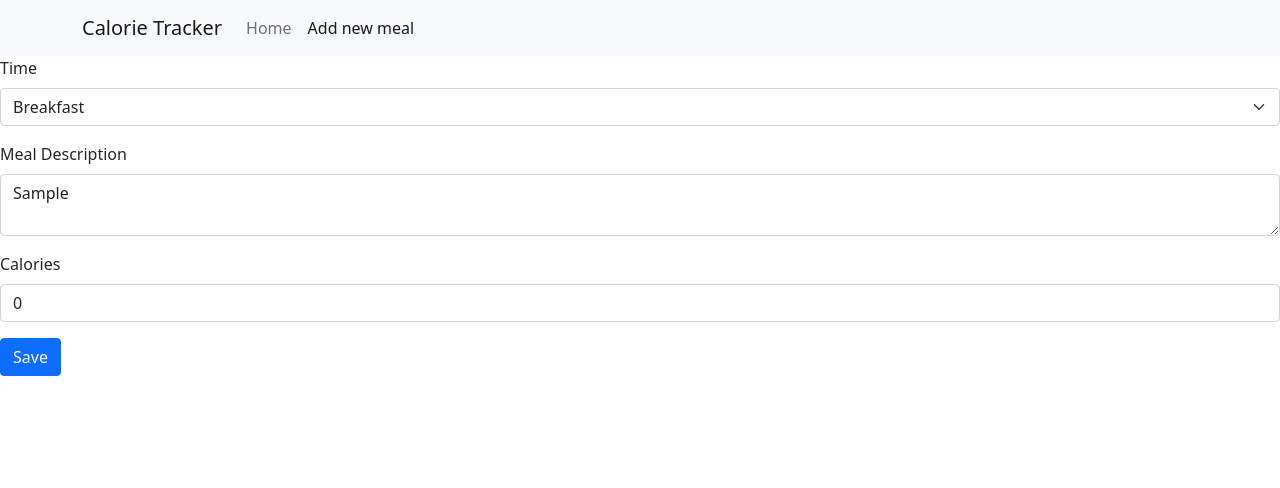
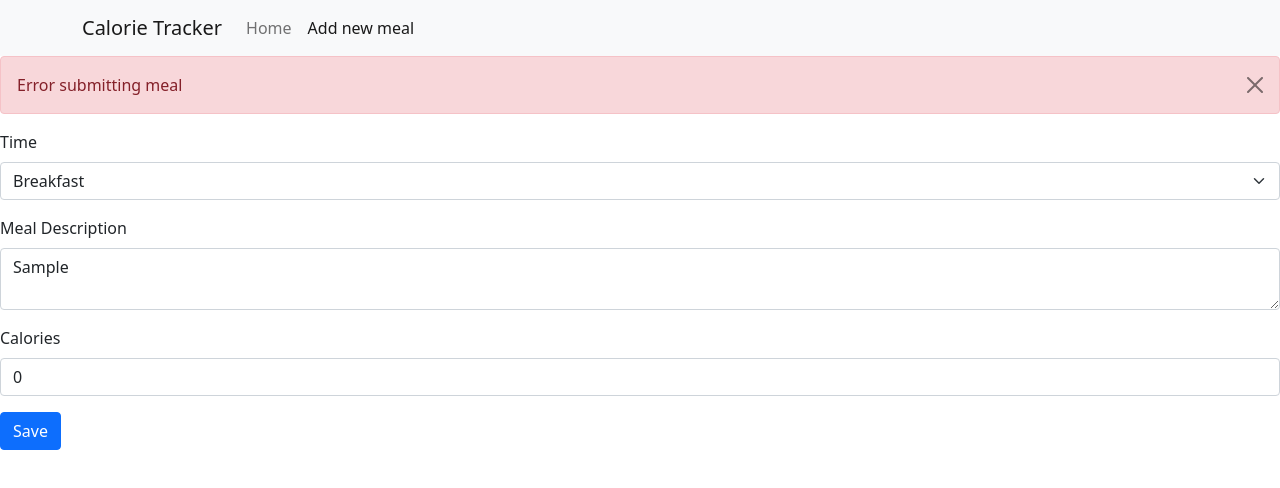
Before and after one commit to AkylaiJumabekova/hw66, a React (Vite) app: page /meals/new in a window 1280 px wide. Both pictures are taken after typing "Sample" into the empty fields and a click on the button "Save". Shown: the top 488 px of the page. Built offline with nearby package versions, Linux system fonts and the light colour scheme; no server answers.

Commit message:
added logic to show alerts if there were no problems and alerts if there were

```diff
--- a/src/App.css
+++ /dev/null
@@ -1,6 +0,0 @@
-.spinner {
-    display: flex;
-    justify-content: center;
-    align-items: center;
-    height: 100vh;
-}
--- a/src/components/MealForm/MealForm.tsx
+++ b/src/components/MealForm/MealForm.tsx
@@ -2,6 +2,7 @@ import React, { useState, useEffect } from 'react';
 import { useNavigate, useParams } from 'react-router-dom';
 import axiosApi from '../../axiosApi';
 import { Meal } from '../../types';
+import Notification from '../Notification/Notification';
 
 const MealForm: React.FC = () => {
     const navigate = useNavigate();
@@ -13,6 +14,8 @@ const MealForm: React.FC = () => {
         calories: 0,
     });
     const [loading, setLoading] = useState(false);
+    const [error, setError] = useState<string | null>(null);
+    const [success, setSuccess] = useState<string | null>(null);
 
     useEffect(() => {
         if (id) {
@@ -22,7 +25,7 @@ const MealForm: React.FC = () => {
                     const response = await axiosApi.get(`/meals/${id}.json`);
                     setMeal({ ...response.data, id });
                 } catch (error) {
-                    console.error('Error fetching meal:', error);
+                    setError('Error fetching meal');
                 } finally {
                     setLoading(false);
                 }
@@ -45,18 +48,28 @@ const MealForm: React.FC = () => {
             setLoading(true);
             if (id) {
                 await axiosApi.put(`/meals/${id}.json`, meal);
+                setSuccess('Meal updated successfully');
             } else {
                 await axiosApi.post('/meals.json', meal);
+                setSuccess('Meal created successfully');
+                navigate('/');
             }
-            navigate('/');
         } catch (error) {
-            console.error('Error submitting meal:', error);
+            setError('Error submitting meal');
         } finally {
             setLoading(false);
         }
     };
 
+    const handleClose = () => {
+        setError(null);
+        setSuccess(null);
+    };
+
     return (
+        <>
+            {error && <Notification message={error} type="danger" onClose={handleClose} />}
+            {success && <Notification message={success} type="success" onClose={handleClose} />}
             <form onSubmit={handleSubmit}>
                 <div className="mb-3">
                     <label htmlFor="time" className="form-label">Time</label>
@@ -79,6 +92,7 @@ const MealForm: React.FC = () => {
                     {loading ? 'Saving...' : 'Save'}
                 </button>
             </form>
+        </>
     );
 };
 
--- /dev/null
+++ b/src/components/Notification/Notification.tsx
@@ -0,0 +1,18 @@
+import React from 'react';
+import { Alert } from 'react-bootstrap';
+
+interface NotificationProps {
+    message: string;
+    type: 'success' | 'danger';
+    onClose: () => void;
+}
+
+const Notification: React.FC<NotificationProps> = ({ message, type, onClose }) => {
+    return (
+        <Alert variant={type} onClose={onClose} dismissible>
+            {message}
+        </Alert>
+    );
+};
+
+export default Notification;
--- a/src/containers/Home/Home.tsx
+++ b/src/containers/Home/Home.tsx
@@ -4,10 +4,12 @@ import axiosApi from '../../axiosApi';
 import { useNavigate } from 'react-router-dom';
 import { Meal } from '../../types';
 import { Spinner } from 'react-bootstrap';
+import Notification from '../../components/Notification/Notification';
 
 const Home: React.FC = () => {
     const [meals, setMeals] = useState<Meal[]>([]);
     const [loading, setLoading] = useState(false);
+    const [error, setError] = useState<string | null>(null);
     const navigate = useNavigate();
 
     const fetchMeals = useCallback(async () => {
@@ -24,6 +26,8 @@ const Home: React.FC = () => {
                 }
             }
             setMeals(fetchedMeals);
+        } catch (error) {
+            setError('Error fetching meals');
         } finally {
             setLoading(false);
         }
@@ -43,16 +47,21 @@ const Home: React.FC = () => {
             await axiosApi.delete(`/meals/${id}.json`);
             setMeals(prevMeals => prevMeals.filter(meal => meal.id !== id));
         } catch (error) {
-            console.error('Error deleting meal:', error);
+            setError('Error deleting meal');
         } finally {
             setLoading(false);
         }
+    };
+
+    const handleClose = () => {
+        setError(null);
     };
 
     const totalCalories = meals.reduce((total, meal) => total + meal.calories, 0);
 
     return (
         <div className="container mt-5">
+            {error && <Notification message={error} type="danger" onClose={handleClose} />}
             <h1>Calorie tracker</h1>
             <p>Total calories: {totalCalories} kcal</p>
             {loading ? <Spinner animation="border" /> : <MealList meals={meals} onEdit={handleEdit} onDelete={handleDelete} />}
```
Lines whose indentation alone changed are shown as unchanged.
